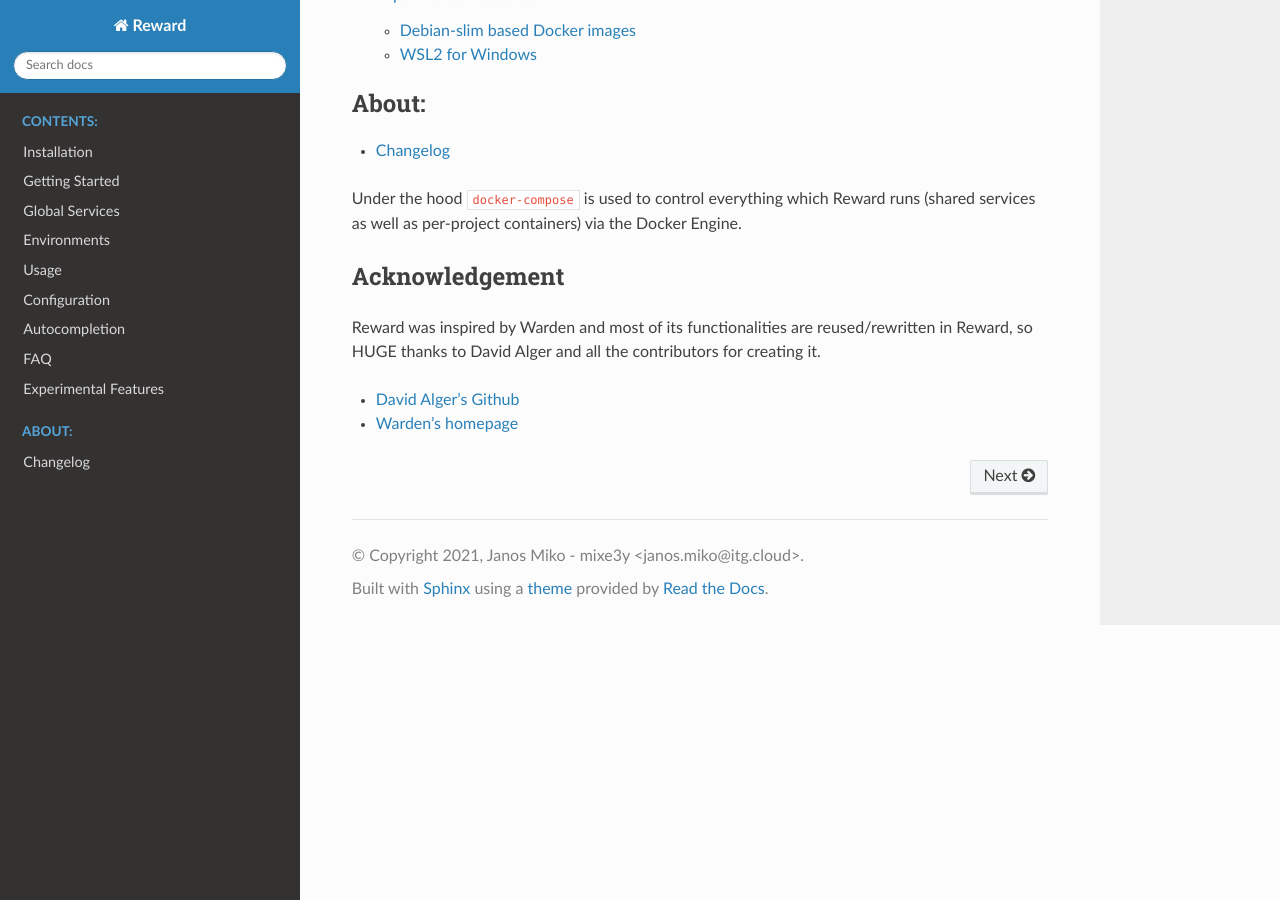
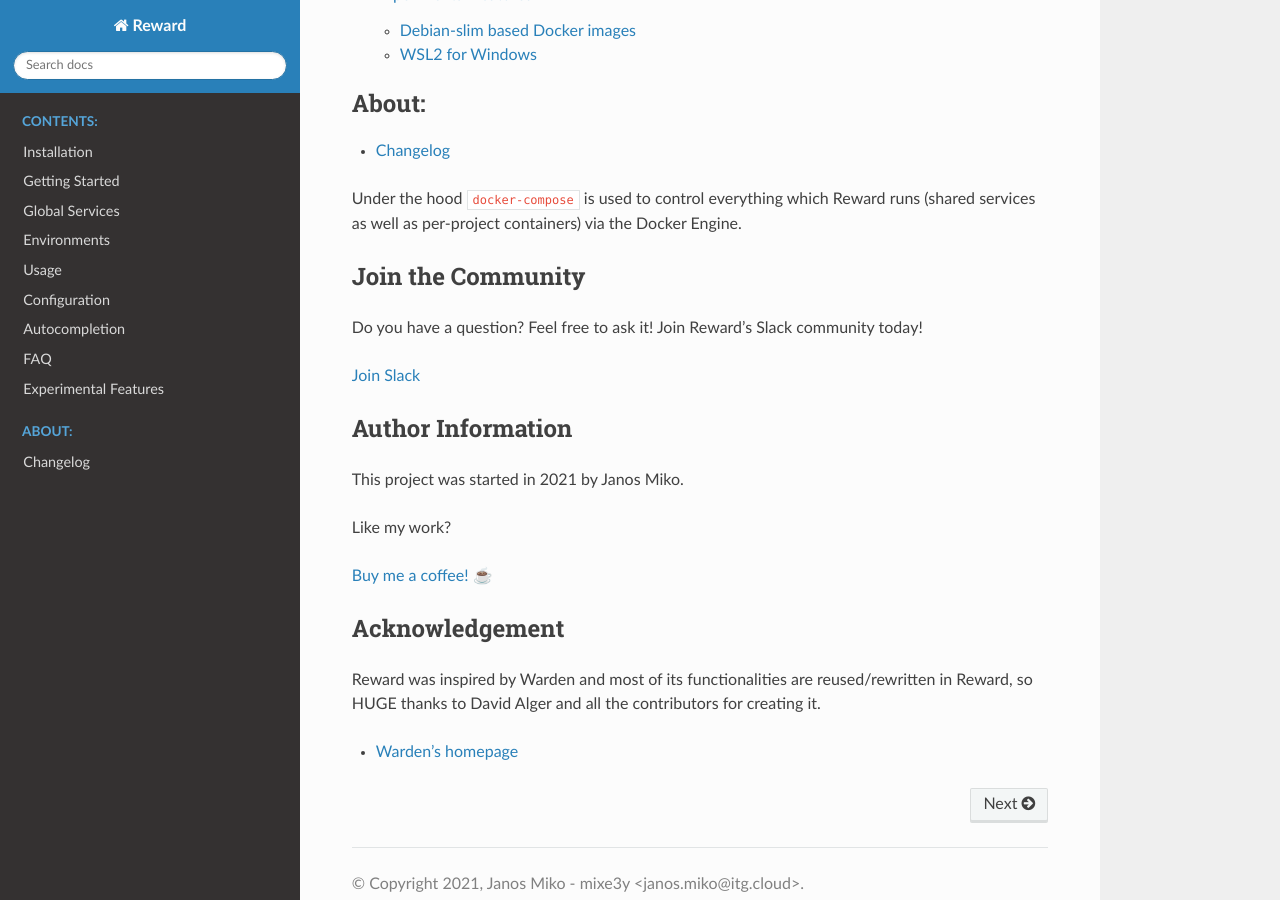
Before and after one commit to rewardenv/reward, a Sphinx documentation site: the page built from docs/index.md, in a window 1280 px wide and 900 px high, scrolled down 1985 px. Built offline with Sphinx 7.4.7 and the Read the Docs theme 2.0.0, drawn with Linux system fonts in a browser that asks for light colours.

Commit message:
add reward slack link to the readme

````diff
--- a/docs/index.md
+++ b/docs/index.md
@@ -40,6 +40,19 @@
 Under the hood `docker-compose` is used to control everything which Reward runs
 (shared services as well as per-project containers) via the Docker Engine.
 
+## Join the Community
+
+Do you have a question? Feel free to ask it! Join Reward's Slack community today!
+
+[Join Slack](http://rewardslack.janosmiko.com)
+
+## Author Information
+
+This project was started in 2021 by Janos Miko.
+
+Like my work?
+
+[Buy me a coffee! ☕️](https://www.patreon.com/janosmiko)
 
 ## Acknowledgement
 
@@ -49,5 +62,4 @@
 
 ```
 
-* [David Alger's Github](https://github.com/davidalger)
 * [Warden's homepage](https://warden.dev)
````
